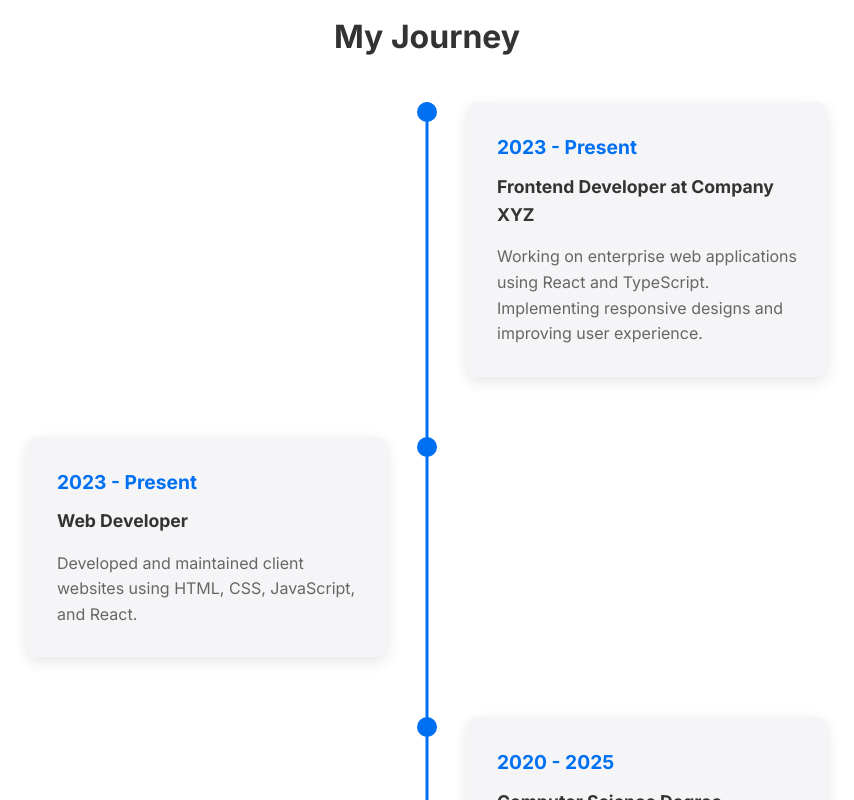
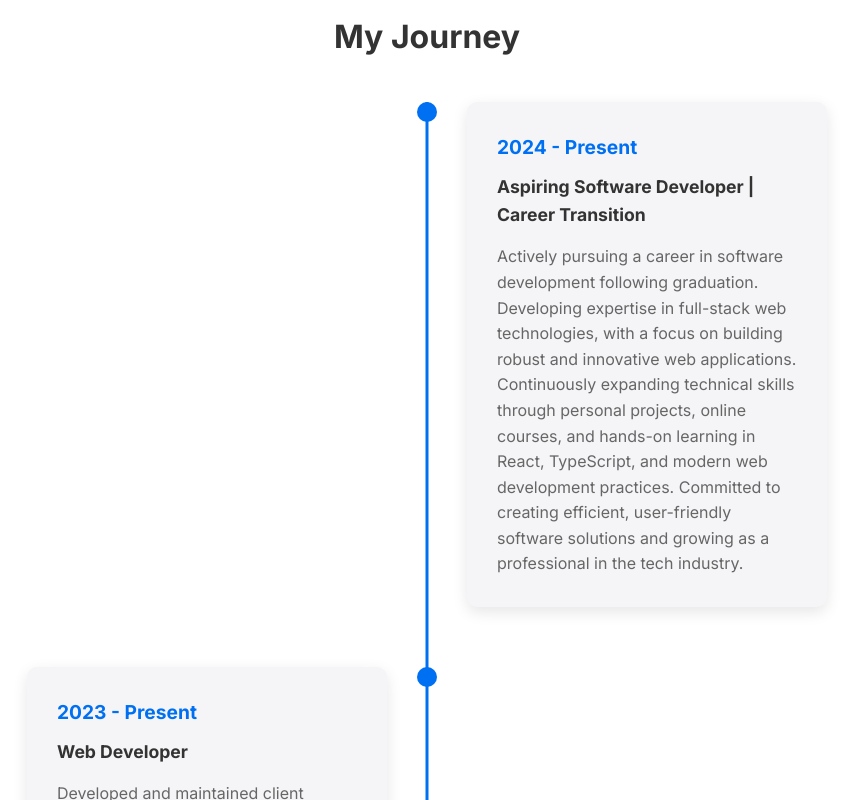
Before and after one commit to AndrewOchs/web-portfolio, a React (Vite) app: page /about in a window 1280 px wide. Shown: the part 1040-1840 px from the top of the page, without its empty margins (213-1067 px from the left). Built offline with nearby package versions, Linux system fonts and the light colour scheme.

Commit message:
about fix

```diff
--- a/src/pages/About.jsx
+++ b/src/pages/About.jsx
@@ -45,9 +45,9 @@ const About = () => {
               <div className="timeline-item">
                 <div className="timeline-dot"></div>
                 <div className="timeline-content">
-                  <h4>2023 - Present</h4>
-                  <h5>Frontend Developer at Company XYZ</h5>
-                  <p>Working on enterprise web applications using React and TypeScript. Implementing responsive designs and improving user experience.</p>
+                  <h4>2024 - Present</h4>
+                  <h5>Aspiring Software Developer | Career Transition</h5>
+                  <p>Actively pursuing a career in software development following graduation. Developing expertise in full-stack web technologies, with a focus on building robust and innovative web applications. Continuously expanding technical skills through personal projects, online courses, and hands-on learning in React, TypeScript, and modern web development practices. Committed to creating efficient, user-friendly software solutions and growing as a professional in the tech industry. </p>
                 </div>
               </div>
               <div className="timeline-item">
```
